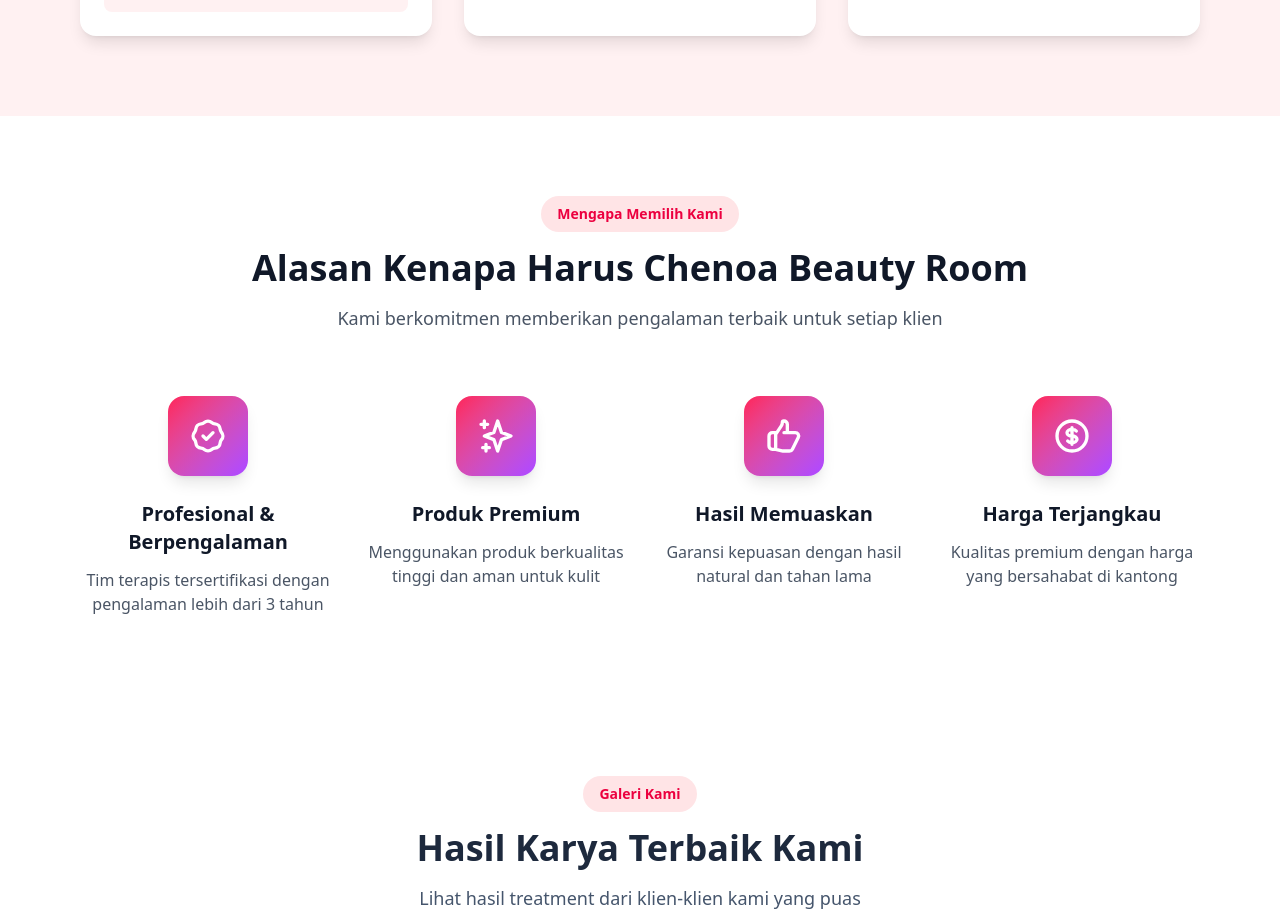
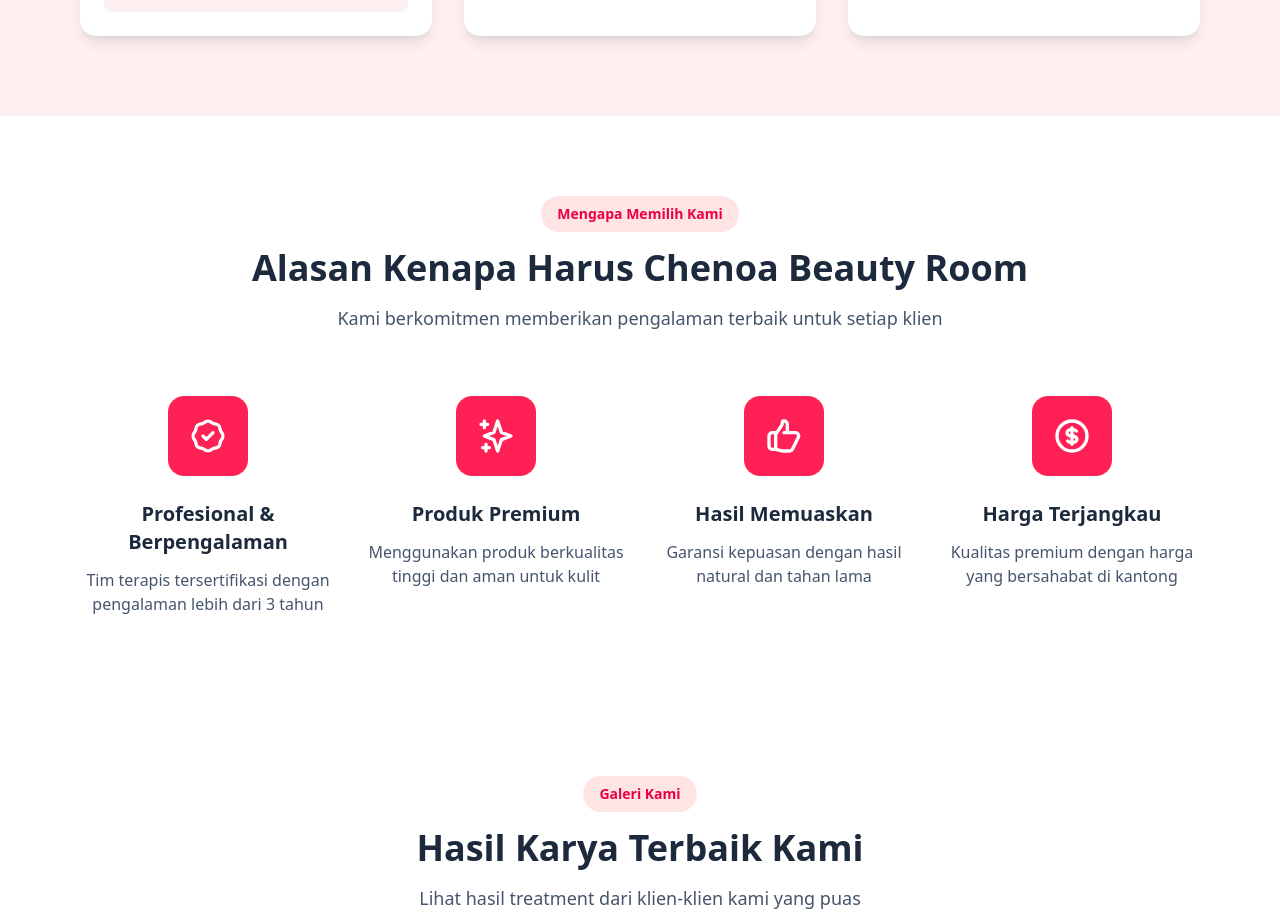
Before and after one commit to dwicah79/chenoa-beautyroom, a Vue app: page / in a window 1280 px wide. Shown: the part 2444-3357 px from the top of the page. Built offline with nearby package versions, Linux system fonts and the light colour scheme.

Commit message:
style: Enhance WhyChooseUs section styles for improved readability and aesthetics

```diff
--- a/src/components/sections/WhyChooseUs.vue
+++ b/src/components/sections/WhyChooseUs.vue
@@ -1,5 +1,5 @@
 <template>
-  <section id="why-choose" class="py-20 bg-white">
+  <section id="why-choose" class="py-20 bg-white overflow-hidden">
     <div class="max-w-6xl mx-auto px-4">
       <!-- Section Header -->
       <div
@@ -13,10 +13,10 @@
         >
           Mengapa Memilih Kami
         </div>
-        <h2 class="text-3xl md:text-4xl font-bold text-gray-900 mb-4">
+        <h2 class="text-3xl md:text-4xl font-bold text-slate-800 mb-4">
           Alasan Kenapa Harus Chenoa Beauty Room
         </h2>
-        <p class="text-lg text-gray-600 max-w-2xl mx-auto">
+        <p class="text-lg text-slate-600 max-w-2xl mx-auto">
           Kami berkomitmen memberikan pengalaman terbaik untuk setiap klien
         </p>
       </div>
@@ -33,12 +33,12 @@
           :delay="index * 100"
         >
           <div
-            class="w-20 h-20 bg-gradient-to-br from-rose-500 to-purple-500 rounded-2xl flex items-center justify-center mx-auto mb-6 group-hover:scale-110 transition-transform duration-300 shadow-lg"
+            class="w-20 h-20 bg-rose-500 rounded-2xl flex items-center justify-center mx-auto mb-6 group-hover:scale-110 transition-transform duration-300 shadow-soft"
           >
             <div v-html="reason.icon" class="text-white"></div>
           </div>
-          <h3 class="text-xl font-bold text-gray-900 mb-3">{{ reason.title }}</h3>
-          <p class="text-gray-600">{{ reason.description }}</p>
+          <h3 class="text-xl font-bold text-slate-800 mb-3">{{ reason.title }}</h3>
+          <p class="text-slate-600">{{ reason.description }}</p>
         </div>
       </div>
     </div>
```
